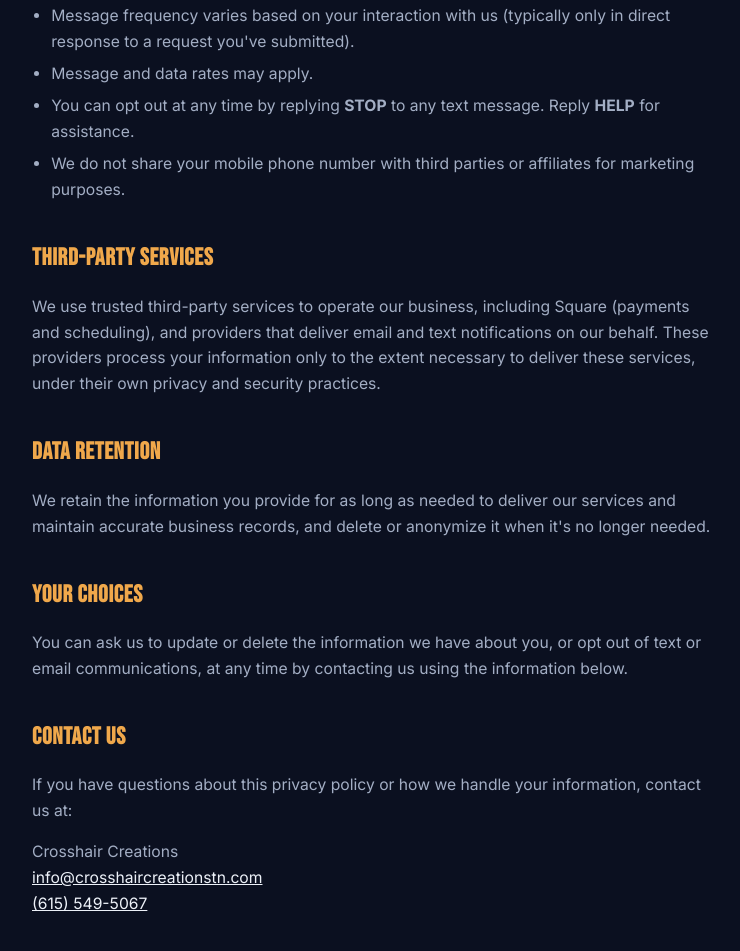
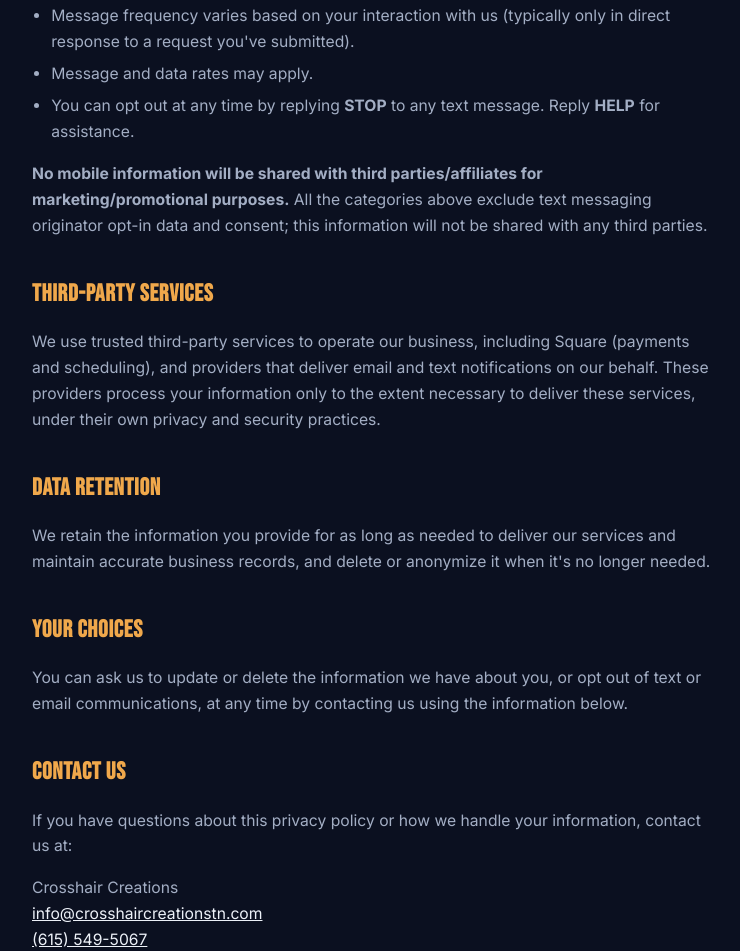
Before and after one commit to ThirdShiftDigital/crosshaircreationstn, a website: page mission-control-repo/privacy/index.html in a window 1280 px wide. Shown: the part 1088-2039 px from the top of the page, without its empty margins (268-1008 px from the left). Drawn offline with Linux system fonts and the light colour scheme.

Commit message:
Add exact 10DLC-required no-third-party-marketing-sharing statement to privacy policy

```diff
--- a/mission-control-repo/privacy/index.html
+++ b/mission-control-repo/privacy/index.html
@@ -57,8 +57,8 @@
     <li>Message frequency varies based on your interaction with us (typically only in direct response to a request you've submitted).</li>
     <li>Message and data rates may apply.</li>
     <li>You can opt out at any time by replying <strong>STOP</strong> to any text message. Reply <strong>HELP</strong> for assistance.</li>
-    <li>We do not share your mobile phone number with third parties or affiliates for marketing purposes.</li>
   </ul>
+  <p><strong>No mobile information will be shared with third parties/affiliates for marketing/promotional purposes.</strong> All the categories above exclude text messaging originator opt-in data and consent; this information will not be shared with any third parties.</p>
 
   <h2>Third-Party Services</h2>
   <p>We use trusted third-party services to operate our business, including Square (payments and scheduling), and providers that deliver email and text notifications on our behalf. These providers process your information only to the extent necessary to deliver these services, under their own privacy and security practices.</p>
```
